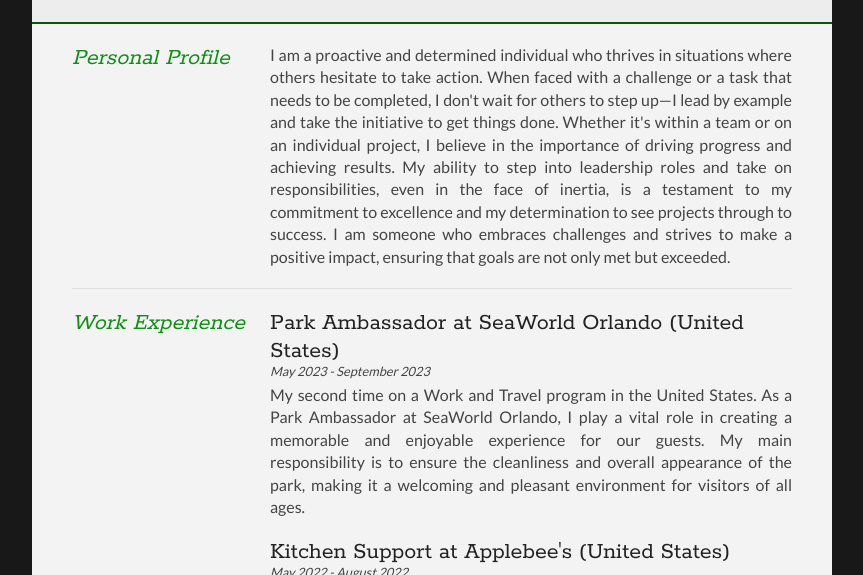
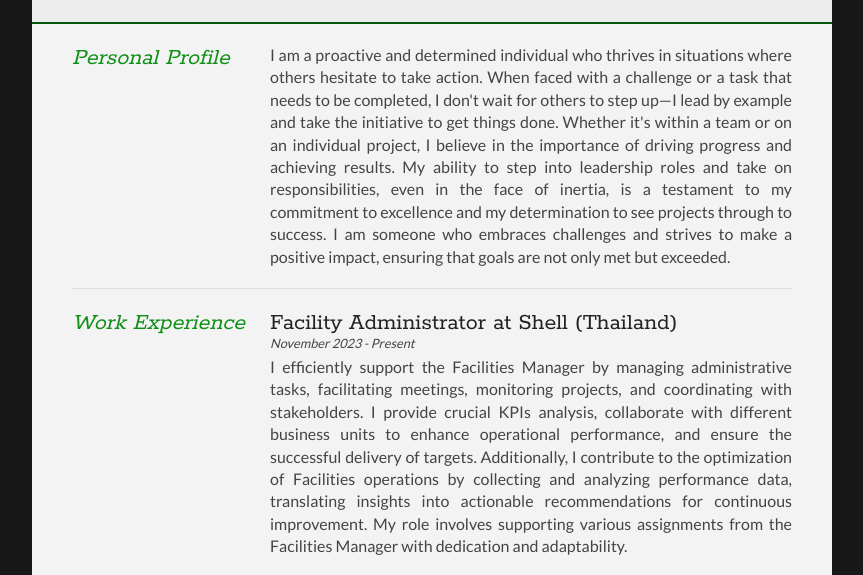
Before and after one commit to PPuncheese/punch-cv, a plain HTML site: page index.html in a window 1280 px wide. Shown: the part 186-761 px from the top of the page, without its empty margins (208-1071 px from the left). Drawn offline with Linux system fonts and the light colour scheme.

Commit message:
feat: update new job

```diff
--- a/index.html
+++ b/index.html
@@ -80,6 +80,24 @@
           </div>
 
           <div class="sectionContent">
+            <article>
+              <h2>Facility Administrator at Shell (Thailand)</h2>
+              <p class="subDetails">November 2023 - Present</p>
+              <p class="subContents">
+                I efficiently support the Facilities Manager by managing
+                administrative tasks, facilitating meetings, monitoring
+                projects, and coordinating with stakeholders. I provide crucial
+                KPIs analysis, collaborate with different business units to
+                enhance operational performance, and ensure the successful
+                delivery of targets. Additionally, I contribute to the
+                optimization of Facilities operations by collecting and
+                analyzing performance data, translating insights into actionable
+                recommendations for continuous improvement. My role involves
+                supporting various assignments from the Facilities Manager with
+                dedication and adaptability.
+              </p>
+            </article>
+
             <article>
               <h2>Park Ambassador at SeaWorld Orlando (United States)</h2>
               <p class="subDetails">May 2023 - September 2023</p>
```
